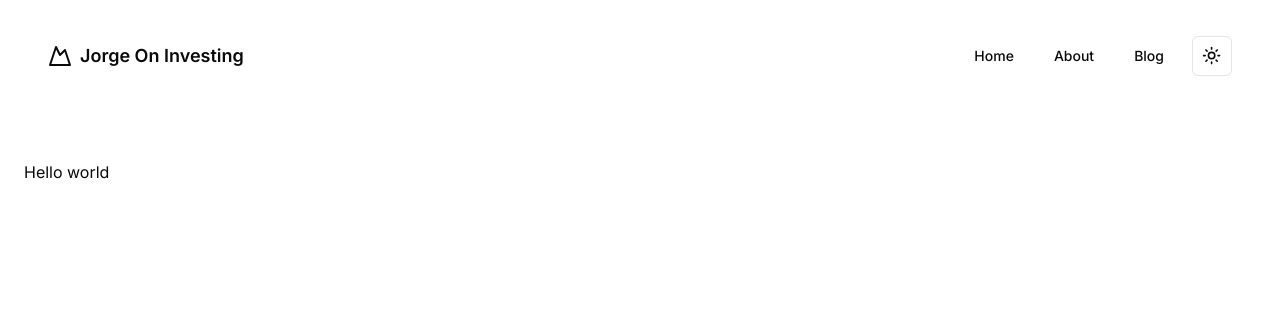
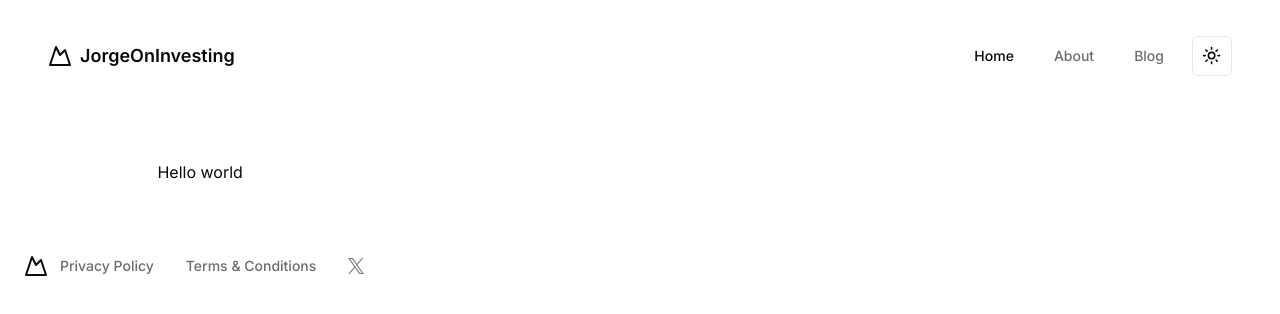
Before and after one commit to 19jmrs/example-blog-nextjs, a Next.js app: page / in a window 1280 px wide. Shown: the top 314 px of the page. Built offline with nearby package versions, Linux system fonts and the light colour scheme.

Commit message:
site header

```diff
--- a/app/(main)/page.tsx
+++ b/app/(main)/page.tsx
@@ -1,3 +1,5 @@
+import { Footer } from "../../components/footer";
+
 export default function Home() {
   return (
     <>
@@ -9,6 +11,7 @@ export default function Home() {
           Hello world
         </div>
       </div>
+      <Footer />
     </>
   );
 }
--- /dev/null
+++ b/components/footer.tsx
@@ -0,0 +1,55 @@
+"use client";
+
+import { MountainIcon } from "lucide-react";
+import { Button } from "./ui/button";
+import { Icons } from "./icons";
+import Link from "next/link";
+import { siteConfig } from "@/config/site";
+import { usePathname } from "next/navigation";
+import { cn } from "@/lib/utils";
+
+export const Footer = () => {
+  const pathName = usePathname();
+  return (
+    <div
+      className="flex items-center w-full p-6
+  bg-background z-50 dark:bg-[#1f1f1f]"
+    >
+      <MountainIcon />
+      <div
+        className="md:ml-auto w-full justify-between md:justify-end flex flex-1 items-center gap-x-2
+      text-muted-foreground"
+      >
+        <Button
+          variant="ghost"
+          size="sm"
+          className={cn(
+            "text-sm",
+            pathName === "/privacy-policy"
+              ? "text-foreground"
+              : "text-foreground/60"
+          )}
+        >
+          <Link href="/privacy-policy">Privacy Policy</Link>
+        </Button>
+        <Button
+          variant="ghost"
+          size={"sm"}
+          className={cn(
+            "text-sm",
+            pathName === "/terms-conditions"
+              ? "text-foreground"
+              : "text-foreground/60"
+          )}
+        >
+          <Link href="/terms-conditions">Terms & Conditions</Link>
+        </Button>
+        <Button variant={"ghost"} size={"sm"}>
+          <Link href={siteConfig.links.twitter}>
+            <Icons.twitter className="h-4 w-4" />
+          </Link>
+        </Button>
+      </div>
+    </div>
+  );
+};
--- a/components/navigation-header.tsx
+++ b/components/navigation-header.tsx
@@ -7,9 +7,12 @@ import { ModeToggle } from "@/components/mode-toggle";
 import { cn } from "@/lib/utils";
 import { useScrollTop } from "@/hooks/use-scroll-top";
 import { MountainIcon, MenuIcon } from "lucide-react";
+import { siteConfig } from "@/config/site";
+import { usePathname } from "next/navigation";
 
 export const NavigationHeader = () => {
   const scrolled = useScrollTop();
+  const pathName = usePathname();
 
   return (
     <div
@@ -21,30 +24,33 @@ export const NavigationHeader = () => {
       <div className="flex container h-16 items-center justify-between px-4 md:px-6">
         <Link className="flex items-center gap-2" href="/">
           <MountainIcon className="h-6 w-6" />
-          <span className="text-lg font-semibold">Jorge On Investing</span>
+          <span className="text-lg font-semibold">{siteConfig.name}</span>
         </Link>
         <nav className="hidden space-x-4 md:flex">
           <Link
             href="/"
-            className="inline-flex items-center rounded-md px-3 py-2 text-sm font-medium transition-colors hover:bg-gray-100
-            hover:text-gray-900 focus:bg-gray-100 focus:text-gray-900 focus:outline-none dark:hover:bg-gray-800
-            dark:hover:text-gray-50 dark:focus:bg-gray-800 dark:focus:text-gray-50"
+            className={cn(
+              "inline-flex items-center rounded-md px-3 py-2 text-sm font-medium transition-colors hover:bg-gray-100 hover:text-gray-900 focus:bg-gray-100 focus:text-gray-900 focus:outline-none dark:hover:bg-gray-800 dark:hover:text-gray-50 dark:focus:bg-gray-800 dark:focus:text-gray-50",
+              pathName === "/" ? "text-foreground" : "text-foreground/60"
+            )}
           >
             Home
           </Link>
           <Link
             href="/about"
-            className="inline-flex items-center rounded-md px-3 py-2 text-sm font-medium transition-colors hover:bg-gray-100
-            hover:text-gray-900 focus:bg-gray-100 focus:text-gray-900 focus:outline-none dark:hover:bg-gray-800
-            dark:hover:text-gray-50 dark:focus:bg-gray-800 dark:focus:text-gray-50"
+            className={cn(
+              "inline-flex items-center rounded-md px-3 py-2 text-sm font-medium transition-colors hover:bg-gray-100 hover:text-gray-900 focus:bg-gray-100 focus:text-gray-900 focus:outline-none dark:hover:bg-gray-800 dark:hover:text-gray-50 dark:focus:bg-gray-800 dark:focus:text-gray-50",
+              pathName === "/about" ? "text-foreground" : "text-foreground/60"
+            )}
           >
             About
           </Link>
           <Link
             href="/blog"
-            className="inline-flex items-center rounded-md px-3 py-2 text-sm font-medium transition-colors hover:bg-gray-100
-            hover:text-gray-900 focus:bg-gray-100 focus:text-gray-900 focus:outline-none dark:hover:bg-gray-800
-            dark:hover:text-gray-50 dark:focus:bg-gray-800 dark:focus:text-gray-50"
+            className={cn(
+              "inline-flex items-center rounded-md px-3 py-2 text-sm font-medium transition-colors hover:bg-gray-100 hover:text-gray-900 focus:bg-gray-100 focus:text-gray-900 focus:outline-none dark:hover:bg-gray-800 dark:hover:text-gray-50 dark:focus:bg-gray-800 dark:focus:text-gray-50",
+              pathName === "/blog" ? "text-foreground" : "text-foreground/60"
+            )}
           >
             Blog
           </Link>
@@ -61,19 +67,32 @@ export const NavigationHeader = () => {
             <div className="grid gap-4 p-4">
               <ModeToggle />
               <Link
-                className="inline-flex items-center rounded-md px-3 py-2 text-sm font-medium transition-colors hover:bg-gray-100 hover:text-gray-900 focus:bg-gray-100 focus:text-gray-900 focus:outline-none dark:hover:bg-gray-800 dark:hover:text-gray-50 dark:focus:bg-gray-800 dark:focus:text-gray-50"
+                className={cn(
+                  "inline-flex items-center rounded-md px-3 py-2 text-sm font-medium transition-colors hover:bg-gray-100 hover:text-gray-900 focus:bg-gray-100 focus:text-gray-900 focus:outline-none dark:hover:bg-gray-800 dark:hover:text-gray-50 dark:focus:bg-gray-800 dark:focus:text-gray-50",
+                  pathName === "/" ? "text-foreground" : "text-foreground/60"
+                )}
                 href="/"
               >
                 Home
               </Link>
               <Link
-                className="inline-flex items-center rounded-md px-3 py-2 text-sm font-medium transition-colors hover:bg-gray-100 hover:text-gray-900 focus:bg-gray-100 focus:text-gray-900 focus:outline-none dark:hover:bg-gray-800 dark:hover:text-gray-50 dark:focus:bg-gray-800 dark:focus:text-gray-50"
+                className={cn(
+                  "inline-flex items-center rounded-md px-3 py-2 text-sm font-medium transition-colors hover:bg-gray-100 hover:text-gray-900 focus:bg-gray-100 focus:text-gray-900 focus:outline-none dark:hover:bg-gray-800 dark:hover:text-gray-50 dark:focus:bg-gray-800 dark:focus:text-gray-50",
+                  pathName === "about"
+                    ? "text-foreground"
+                    : "text-foreground/60"
+                )}
                 href="/about"
               >
                 About
               </Link>
               <Link
-                className="inline-flex items-center rounded-md px-3 py-2 text-sm font-medium transition-colors hover:bg-gray-100 hover:text-gray-900 focus:bg-gray-100 focus:text-gray-900 focus:outline-none dark:hover:bg-gray-800 dark:hover:text-gray-50 dark:focus:bg-gray-800 dark:focus:text-gray-50"
+                className={cn(
+                  "inline-flex items-center rounded-md px-3 py-2 text-sm font-medium transition-colors hover:bg-gray-100 hover:text-gray-900 focus:bg-gray-100 focus:text-gray-900 focus:outline-none dark:hover:bg-gray-800 dark:hover:text-gray-50 dark:focus:bg-gray-800 dark:focus:text-gray-50",
+                  pathName === "/blog"
+                    ? "text-foreground"
+                    : "text-foreground/60"
+                )}
                 href="/blog"
               >
                 Blog
```
